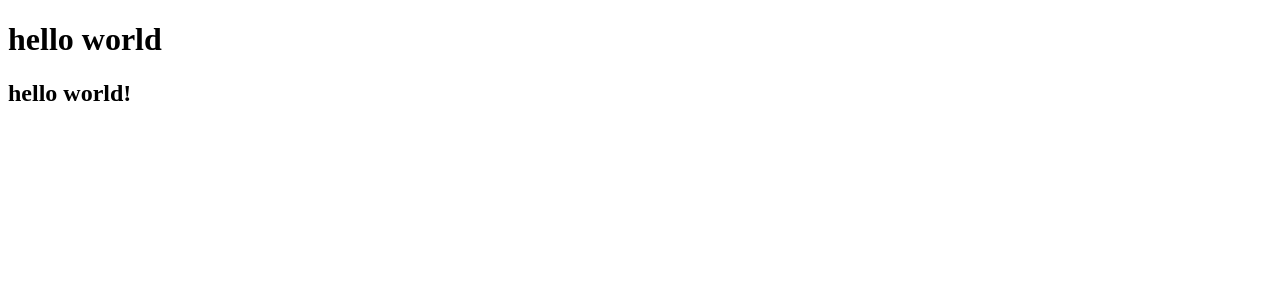
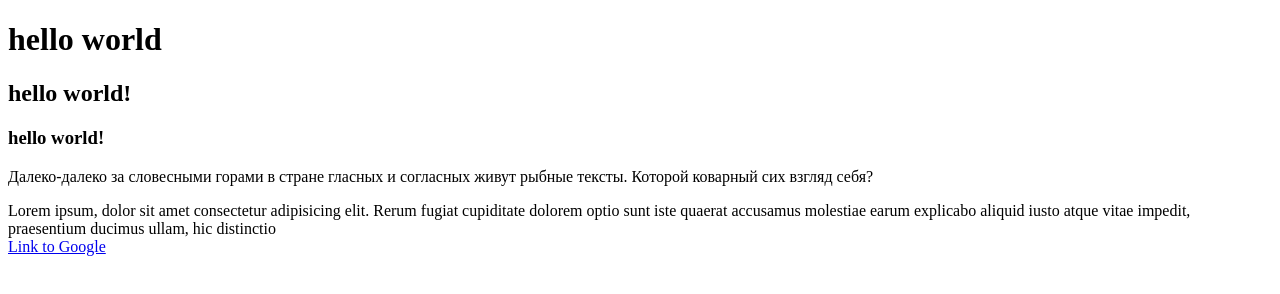
Before and after one commit to kin1x/zxc228, a plain HTML site: page index.html in a window 1280 px wide. Drawn offline with Linux system fonts and the light colour scheme.

Commit message:
Resolved merge conflict in index.html

```diff
--- a/index.html
+++ b/index.html
@@ -10,5 +10,10 @@
 <body>
     <h1>hello world</h1>
     <h2>hello world!</h2>
+    <h3>hello world!</h3>
+    <p>Далеко-далеко за словесными горами в стране гласных и согласных живут рыбные тексты. Которой коварный сих взгляд себя?</p>
+    <div>Lorem ipsum, dolor sit amet consectetur adipisicing elit. Rerum fugiat cupiditate dolorem optio sunt
+    iste quaerat accusamus molestiae earum explicabo aliquid iusto atque vitae impedit, praesentium ducimus ullam, hic distinctio</div>
+    <a href="https://www.google.com/">Link to Google</a>
 </body>
 </html>
```
